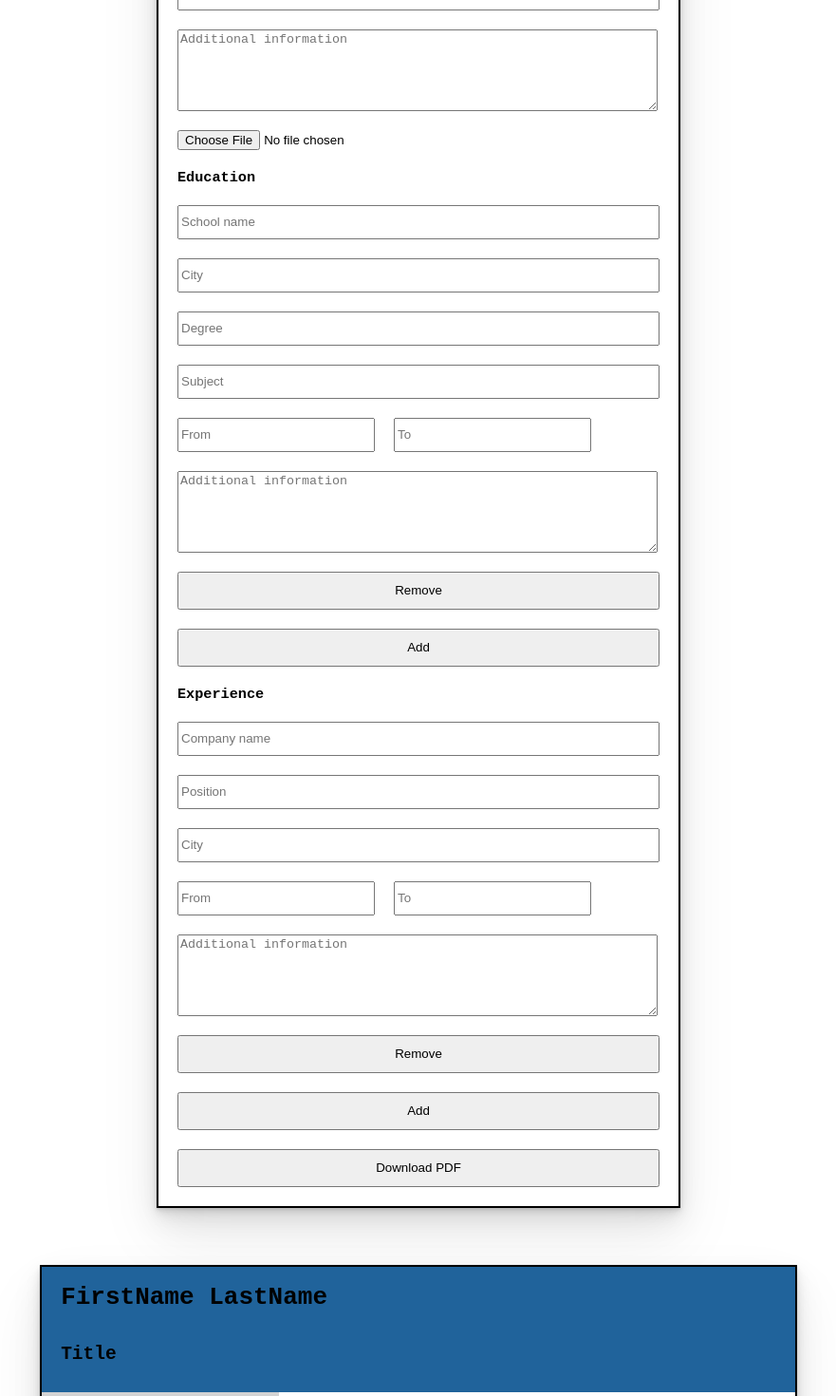
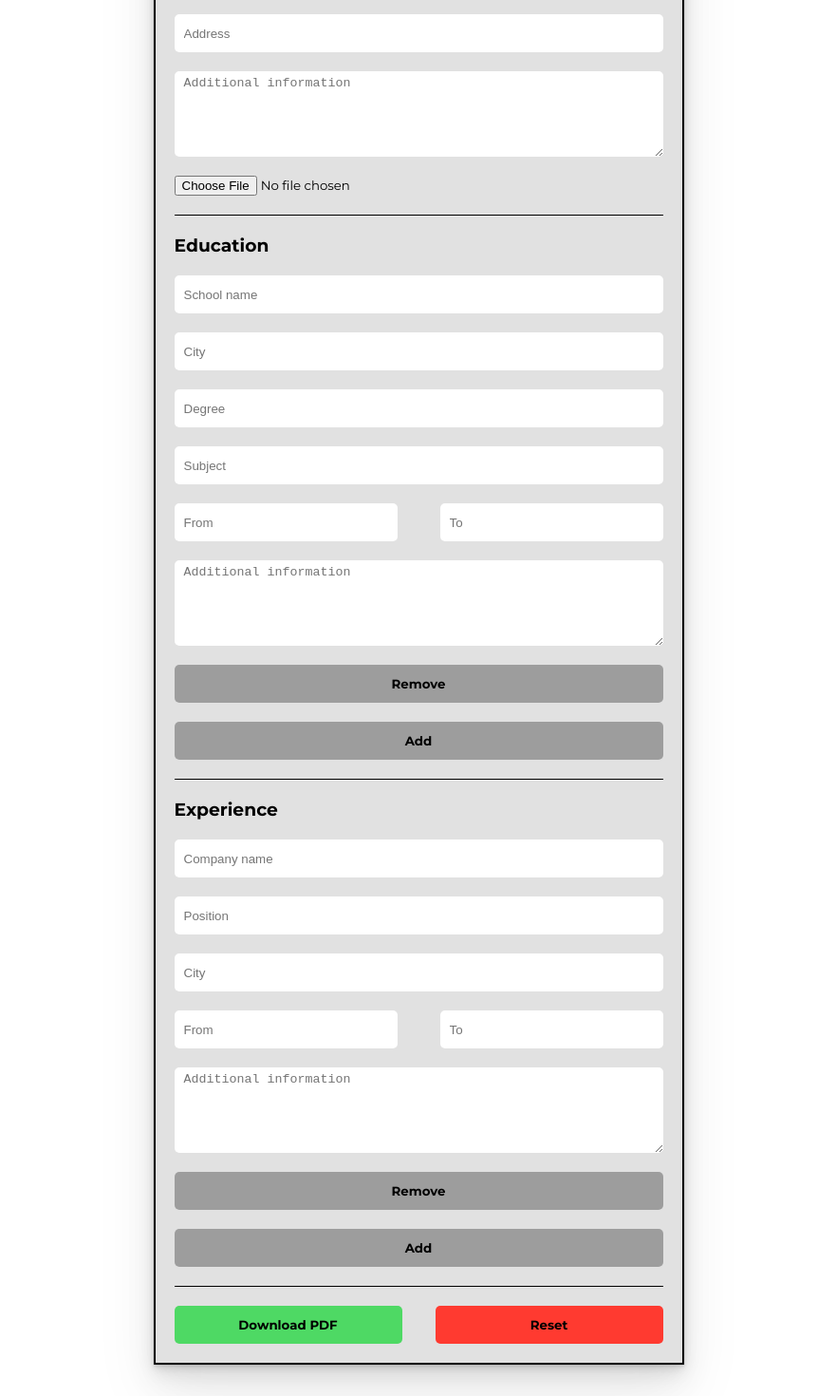
Before and after one commit to topihenrik/cv-project, a React (Create React App) app: page / in a window 1280 px wide. Shown: the part 460-1930 px from the top of the page at 95% size, without its empty margins (199-1080 px from the left). Built offline with nearby package versions, Linux system fonts and the light colour scheme.

Commit message:
Added editor reset functionality and improved UI

```diff
--- a/src/components/Editor/Education/index.js
+++ b/src/components/Editor/Education/index.js
@@ -67,7 +67,7 @@ function Education(props) {
                 name="subject"
                 value={educationInfo.subject}
                 onChange={handleChange}/>
-            <div>
+            <div className="fromtoBox">
                 <input
                     className="inputStyle2"
                     placeholder="From"
--- a/src/components/Editor/Experience/index.js
+++ b/src/components/Editor/Experience/index.js
@@ -65,7 +65,7 @@ function Experience(props) {
                 name="city"
                 value={experienceInfo.city}
                 onChange={handleChange}/>
-            <div>
+            <div className="fromtoBox">
                 <input
                     className="inputStyle2"
                     placeholder="From"
--- a/src/components/Editor/index.js
+++ b/src/components/Editor/index.js
@@ -113,12 +113,37 @@ function Editor(props) {
     }
 
 
+    function handleDatasReset(e) {
+        setGeneralInfo({
+            firstName: "",
+            lastName: "",
+            title: "",
+            email: "",
+            phoneNumber: "",
+            address: "",
+            additionalInfo: "",
+            picture: "",
+        })
+        setEducationDatas({
+            datas: {},
+        })
+        setExperienceDatas({
+            datas: {},
+        })
+    }
+
+
     return(
         <div className="editorBox">
             <General
                 generalInfo={generalInfo}
                 setGeneralInfo={setGeneralInfo}/>
-            <h3 className="informationTitle">Education</h3>
+
+
+            <div className="divBorder"></div>
+            <div className="informationTitleBox">
+                <h3 className="informationTitle">Education</h3>
+            </div>
             <ul className="editorUl">
                 {Object.keys(educationDatas.datas).map((data) => {
                     return(
@@ -133,15 +158,12 @@ function Editor(props) {
                     )
                 })}
             </ul>
-
-            {/* <Education
-                educationInfo={educationInfo}
-                setEducationInfo={setEducationInfo}
-                setEducationDatas={setEducationDatas}/> */}
-
             <button className="editorButton" onClick={AddEducationSection}>Add</button>
 
-            <h3 className="informationTitle">Experience</h3>
+            <div className="divBorder"></div>
+            <div className="informationTitleBox">
+                <h3 className="informationTitle">Experience</h3>
+            </div>
             <ul className="editorUl">
                 {Object.keys(experienceDatas.datas).map((data) => {
                     return(
@@ -156,15 +178,14 @@ function Editor(props) {
                     )
                 })}
             </ul>
+            <button className="editorButton" onClick={AddExperienceSection}>Add</button>
 
 
-
-            {/* <Experience
-                experienceInfo={experienceInfo}
-                setExperienceInfo={setExperienceInfo}/> */}
-
-        <button className="editorButton" onClick={AddExperienceSection}>Add</button>
-        <button className="editorButton" onClick={handlePrint}>Download PDF</button>
+            <div className="divBorder"></div>
+            <div className="actionBox">
+                <button className="editorButton" id="downloadBtn" onClick={handlePrint}>Download PDF</button>
+                <button className="editorButton" id="resetBtn" onClick={handleDatasReset}>Reset</button>
+            </div>
         </div>
     );
 
--- a/src/components/Editor/style.css
+++ b/src/components/Editor/style.css
@@ -1,11 +1,14 @@
 .editorBox {
     display: flex;
     flex-direction: column;
+    justify-content: center;
+    align-items: center;
     border: 2px solid black;
     max-width: fit-content;
+    height: fit-content;
     margin: 30px;
     padding: 10px;
-
+    background-color: rgba(156, 156, 156, 0.3);
     box-shadow: 0 1px 2px rgba(0,0,0,0.07),
                 0 2px 4px rgba(0,0,0,0.07),
                 0 4px 8px rgba(0,0,0,0.07),
@@ -19,8 +22,25 @@
     flex-direction: column;
 }
 
+
+
+.informationTitleBox {
+    display: flex;
+    width: 100%;
+}
+
 .informationTitle {
+    font-family: "Montserrat-Bold";
     margin: 10px;
+}
+
+
+.inputStyle1, .inputStyle2, .inputStyle3 {
+    background-color: white;
+    border: none;
+    border-radius: 5px;
+    padding: 5px;
+    padding-left: 10px;
 }
 
 
@@ -31,12 +51,13 @@
 }
 
 .inputStyle2 {
-    width: 200px;
+    width: 220px;
     height: 30px;
     margin: 10px;
 }
 
 .inputStyle3 {
+    resize: vertical;
     width: 500px;
     height: 80px;
     margin: 10px;
@@ -44,6 +65,14 @@
 
 .inputStyle4 {
     margin: 10px;
+    width: fit-content;
+    font-family: "Montserrat-Regular";
+}
+
+.fromtoBox {
+    display: flex;
+    flex-direction: row;
+    justify-content: space-between;
 }
 
 
@@ -51,8 +80,17 @@
     display: flex;
     margin: 10px;
     height: 40px;
+    width: 515px;
     justify-content: center;
     align-items: center;
+    border: none;
+    background-color: rgba(0, 0, 0, 0.3);
+    border-radius: 5px;
+    font-family: "Montserrat-Bold";
+}
+
+.editorButton:hover {
+    background-color: rgba(0, 0, 0, 0.5);
 }
 
 .editorUl {
@@ -60,3 +98,45 @@
     margin: 0;
     padding: 0;
 }
+
+
+.divBorder {
+    border-top: 1px solid black;
+    width: 515px;
+    margin-top: 10px;
+    margin-bottom: 10px;
+}
+
+.actionBox {
+    display: flex;
+    flex-direction: row;
+    justify-content: space-between;
+    width: 100%;
+    margin: 0px;
+    padding: 0px;
+
+
+}
+
+#downloadBtn, #resetBtn {
+    width: 240px;
+    border: none;
+    border-radius: 5px;
+    font-family: "Montserrat-Bold";
+}
+
+#downloadBtn {
+    background-color: rgb(78, 217, 100);
+}
+
+#downloadBtn:hover {
+    background-color: rgb(66, 197, 86);
+}
+
+#resetBtn {
+    background-color: rgb(255, 58, 48);
+}
+
+#resetBtn:hover {
+    background-color: rgb(226, 47, 37);
+}
--- a/src/components/Result/index.js
+++ b/src/components/Result/index.js
@@ -13,8 +13,8 @@ const Result = React.forwardRef((props, ref) => {
         <div className="resultBox">
             <div ref={ref} className="pdfBox">
                 <div className="info10">
-                    <h1>{(generalInfo.firstName===""?"FirstName":generalInfo.firstName) + " " + (generalInfo.lastName===""?"LastName":generalInfo.lastName)}</h1>
-                    <h2>{generalInfo.title===""?"Title":generalInfo.title}</h2>
+                    <h1 className="h1Name">{(generalInfo.firstName===""?"John":generalInfo.firstName) + " " + (generalInfo.lastName===""?"Doe":generalInfo.lastName)}</h1>
+                    <h2 className="h2Title">{generalInfo.title===""?"Title":generalInfo.title}</h2>
                 </div>
                 <div className="info20">
                     <div className="info21">
--- a/src/components/Result/style.css
+++ b/src/components/Result/style.css
@@ -27,6 +27,17 @@
     background-color: #20639B;
     padding-left: 20px;
     height: 3.5cm;
+}
+
+
+.h1Name, .h2Title {
+    margin: 0px;
+    margin-top: 20px;
+}
+
+h3 {
+    margin-top: 15px;
+    margin-bottom: 0px;
 }
 
 .info20 {
--- a/src/global.css
+++ b/src/global.css
@@ -1,3 +1,14 @@
+@font-face {
+    font-family: "Montserrat-Regular";
+    src: url("./fonts/Montserrat-Regular.ttf") format("truetype");
+}
+
+@font-face {
+    font-family: "Montserrat-Bold";
+    src: url("./fonts/Montserrat-Bold.ttf") format("truetype");
+}
+
+
 html, body, #root {
     height: 100%;
 }
@@ -8,7 +19,8 @@ html, body {
 }
 
 body {
-    font-family: monospace;
+    font-family: "Montserrat-Regular";
+    font-weight: 400;
 }
 
 
```
Also changed, not shown: src/fonts/Montserrat-Bold.ttf (added), src/fonts/Montserrat-Regular.ttf (added).
